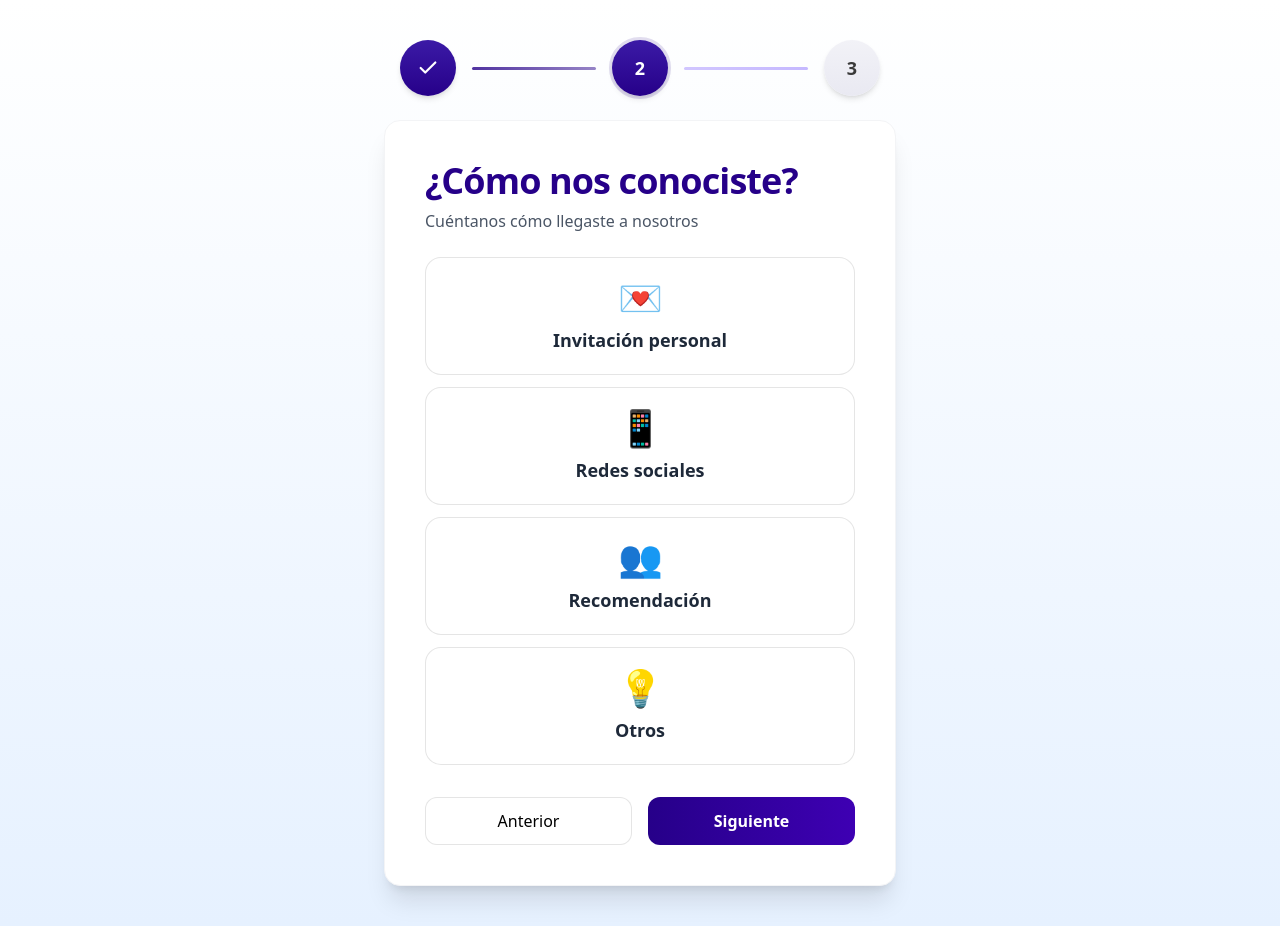
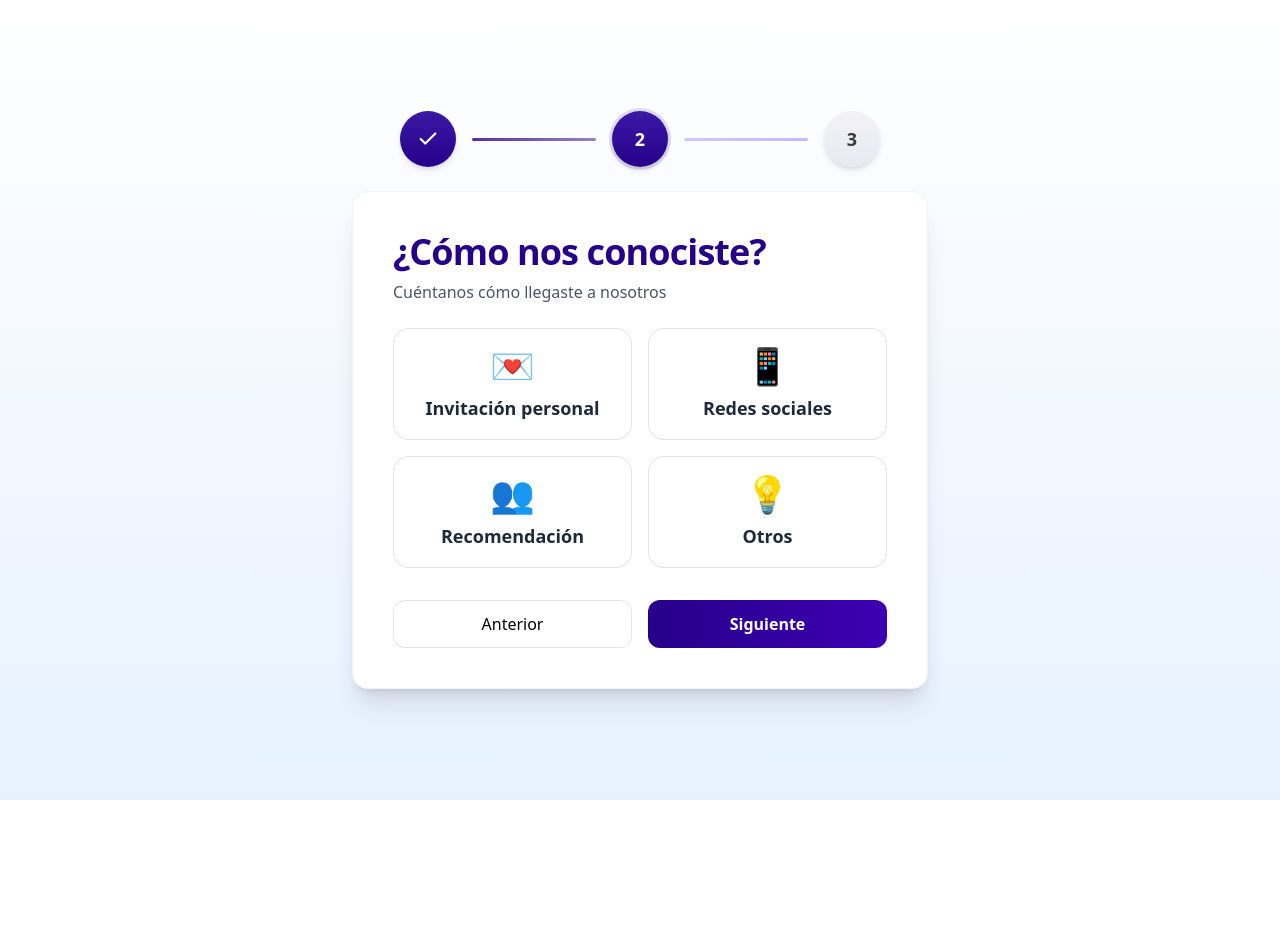
Before and after one commit to luisgarci4/FormularioCentroExp, a React (Vite) app in the folder formulario-centro-exp/: page / in a window 1280 px wide. Both pictures are taken after a click on the button "Siguiente". After the commit the page ends 800 px from the top, so only its background shows below. Built offline with nearby package versions, Linux system fonts and the light colour scheme.

Commit message:
Prototipo 3

```diff
--- a/formulario-centro-exp/src/components/CalificaTuExperiencia.tsx
+++ b/formulario-centro-exp/src/components/CalificaTuExperiencia.tsx
@@ -18,7 +18,7 @@ export default function SatisfaccionFormCard({ onPrev, onNext }: Props) {
 
   const [selected, setSelected] = useState<number | null>(null);
 
-  // Gradientes suaves
+  // Gradientes
   const softGradients = [
     "linear-gradient(90deg, #f6c1b9 0%, #f4a6a0 100%)",
     "linear-gradient(90deg, #f7d5a5 0%, #f3b673 100%)",
@@ -30,21 +30,20 @@ export default function SatisfaccionFormCard({ onPrev, onNext }: Props) {
 
   return (
     <>
-      {/* Tarjeta principal con mismas dimensiones que TusDatos/ComoNosConociste */}
-      <form
+      {/* Tarjeta principal */}
+      <div
         className="w-full max-w-[28rem] sm:max-w-lg bg-white shadow-xl rounded-2xl p-8 sm:p-10 border border-gray-100"
-        aria-label="Formulario de satisfacción"
       >
-        <header className="text-center sm:text-left">
+        <div className="text-center sm:text-left">
           <h1 className="text-3xl sm:text-4xl font-extrabold tracking-tight text-[#260089]">
             Tu experiencia
           </h1>
           <p className="mt-2 text-sm sm:text-base text-gray-600">
             Califica tu experiencia en Tlapps City
           </p>
-        </header>
+        </div>
 
-        {/* Opciones de satisfacción */}
+        {/* Opciones de satisfaccion */}
         <div className="mt-6 space-y-4">
           {opciones.map((op, i) => {
             const isActive = selected === i;
@@ -90,7 +89,6 @@ export default function SatisfaccionFormCard({ onPrev, onNext }: Props) {
                     "text-2xl transition-transform duration-300 ease-out",
                     isActive ? "motion-safe:scale-110" : "group-hover:motion-safe:scale-105",
                   ].join(" ")}
-                  aria-hidden
                 >
                   {op.emoji}
                 </span>
@@ -124,7 +122,7 @@ export default function SatisfaccionFormCard({ onPrev, onNext }: Props) {
             Siguiente
           </button>
         </div>
-      </form>
+      </div>
 
       {/* Animaciones */}
       <style>{`
--- a/formulario-centro-exp/src/components/ComoNosConociste.tsx
+++ b/formulario-centro-exp/src/components/ComoNosConociste.tsx
@@ -13,26 +13,25 @@ export default function ComoNosConociste({ onPrev, onNext }: Props) {
   ];
 
   return (
-    <form
+    <div
       className="
-        w-full max-w-[28rem] sm:max-w-lg bg-white shadow-xl rounded-2xl
+        w-full max-w-[28rem] sm:max-w-lg md:max-w-xl
+        bg-white shadow-xl rounded-2xl
         p-8 sm:p-10 border border-gray-100
         flex flex-col min-h-[28rem]
       "
-      aria-label="¿Cómo nos conociste?"
     >
-      {/* Encabezado */}
-      <header className="text-center sm:text-left">
+      <div className="text-center sm:text-left">
         <h1 className="text-3xl sm:text-4xl font-extrabold tracking-tight text-[#260089]">
           ¿Cómo nos conociste?
         </h1>
         <p className="mt-2 text-sm sm:text-base text-gray-600">
           Cuéntanos cómo llegaste a nosotros
         </p>
-      </header>
+      </div>
 
-      {/* Opciones (compactadas) */}
-      <div className="mt-6 grid grid-cols-1 gap-3">
+      {/* Opciones: 1 columna movil, 2 columnas desktop */}
+      <div className="mt-6 grid grid-cols-1 md:grid-cols-2 gap-3 sm:gap-4">
         {opciones.map((op) => {
           const activa = opcionSeleccionada === op.id;
           return (
@@ -40,13 +39,14 @@ export default function ComoNosConociste({ onPrev, onNext }: Props) {
               key={op.id}
               type="button"
               onClick={() => setOpcionSeleccionada(op.id)}
-              aria-pressed={activa}
               className={[
-                "w-full rounded-2xl border text-left transition-all duration-200",
-                "bg-white px-4 py-4 sm:py-5",
+                "rounded-2xl border bg-white transition-all duration-200",
+                "px-4 h-24 sm:h-28",
+                "flex items-center justify-center text-center",
                 activa
                   ? "border-transparent shadow-md"
                   : "border-black/10 hover:border-[#3e00b3]/30 hover:shadow-sm",
+                "focus:outline-none focus-visible:ring-2 focus-visible:ring-[#260089]/30",
               ].join(" ")}
               style={
                 activa
@@ -60,7 +60,7 @@ export default function ComoNosConociste({ onPrev, onNext }: Props) {
             >
               <div className="flex flex-col items-center gap-2">
                 <span className="text-3xl sm:text-4xl">{op.icon}</span>
-                <span className="text-base sm:text-lg font-semibold text-gray-800 text-center">
+                <span className="text-base sm:text-lg font-semibold text-gray-800">
                   {op.label}
                 </span>
               </div>
@@ -69,7 +69,7 @@ export default function ComoNosConociste({ onPrev, onNext }: Props) {
         })}
       </div>
 
-      {/* Botones inferiores (anclados al fondo de la tarjeta) */}
+      {/* Botones inferiores */}
       <div className="mt-auto pt-8 grid grid-cols-2 gap-4">
         <button
           type="button"
@@ -91,6 +91,6 @@ export default function ComoNosConociste({ onPrev, onNext }: Props) {
           Siguiente
         </button>
       </div>
-    </form>
+    </div>
   );
 }
--- a/formulario-centro-exp/src/components/ProgressBar.tsx
+++ b/formulario-centro-exp/src/components/ProgressBar.tsx
@@ -1,7 +1,7 @@
 import React from "react";
 
 type Props = {
-  current: number; // 0..2
+  current: number; // (para el numero dentro de los circulos)
   primary?: string; // color morado
 };
 
@@ -16,13 +16,12 @@ export default function ProgressBar({
   const isActive = (i: number) => i === current;
 
   return (
-    <nav aria-label="Progreso del formulario" className="w-full">
-      {/* Ancho reducido y alineado al de la tarjeta principal */}
+    <div className="w-full">
       <div className="mx-auto max-w-[28rem] sm:max-w-lg px-2 sm:px-4">
         <div className="flex items-center justify-center">
           {steps.map((_, i) => (
             <React.Fragment key={i}>
-              {/* Círculo */}
+              {/* Circulo */}
               <div
                 className={[
                   "rounded-full grid place-items-center text-white shadow-md",
@@ -36,7 +35,6 @@ export default function ProgressBar({
                   color: isDone(i) || isActive(i) ? "#fff" : "#3a3a3a",
                   outline: isActive(i) ? `3px solid ${primary}22` : "none",
                 }}
-                aria-current={isActive(i) ? "step" : undefined}
               >
                 {isDone(i) ? (
                   <svg
@@ -58,7 +56,7 @@ export default function ProgressBar({
                 )}
               </div>
 
-              {/* Línea entre círculos */}
+              {/* Linea entre círculos */}
               {i < steps.length - 1 && (
                 <div
                   className="h-[3px] rounded-full flex-1 mx-2 sm:mx-4 transition-colors duration-300 opacity-80"
@@ -67,13 +65,12 @@ export default function ProgressBar({
                       ? `linear-gradient(90deg, ${primary} 0%, ${primary}99 100%)`
                       : "linear-gradient(90deg, #c6b8ff 0%, #b7a7ff 100%)",
                   }}
-                  aria-hidden
                 />
               )}
             </React.Fragment>
           ))}
         </div>
       </div>
-    </nav>
+    </div>
   );
 }
--- a/formulario-centro-exp/src/components/RegistroExitoso.tsx
+++ b/formulario-centro-exp/src/components/RegistroExitoso.tsx
@@ -8,7 +8,6 @@ export default function RegistroExitoso({ onRestart }: Props) {
         p-8 sm:p-10 border border-gray-100
         flex flex-col items-center min-h-[28rem]
       "
-      aria-label="Registro exitoso"
     >
       {/* Contenido centrado */}
       <div className="mt-2 flex flex-col items-center text-center gap-4">
@@ -18,7 +17,6 @@ export default function RegistroExitoso({ onRestart }: Props) {
             fill="none"
             stroke="currentColor"
             viewBox="0 0 24 24"
-            aria-hidden
           >
             <circle cx="12" cy="12" r="10" strokeWidth="2" />
             <path
@@ -38,7 +36,6 @@ export default function RegistroExitoso({ onRestart }: Props) {
         </p>
       </div>
 
-      {/* Botón anclado abajo para igualar alturas */}
       <div className="mt-auto w-full pt-8">
         <button
           type="button"
--- a/formulario-centro-exp/src/components/TusDatos.tsx
+++ b/formulario-centro-exp/src/components/TusDatos.tsx
@@ -11,7 +11,6 @@ export default function TusDatosCard({ onNext }: Props) {
   return (
     <form
       className="w-full max-w-[28rem] sm:max-w-lg bg-white shadow-xl rounded-2xl p-8 sm:p-10 border border-gray-100"
-      aria-label="Formulario: Tus datos"
     >
       <header className="text-center sm:text-left">
         <h1 className="text-3xl sm:text-4xl font-extrabold tracking-tight text-[#260089]">
@@ -25,7 +24,7 @@ export default function TusDatosCard({ onNext }: Props) {
       <div className={fieldWrap}>
         <label htmlFor="nombre" className={label}>Nombre completo</label>
         <div className="relative">
-          <span className={icon} aria-hidden>
+          <span className={icon}>
             <svg width="20" height="20" viewBox="0 0 24 24" fill="none">
               <path d="M12 12a5 5 0 1 0-5-5 5 5 0 0 0 5 5Z" stroke="currentColor" strokeWidth="1.6" />
               <path d="M20 21a8 8 0 1 0-16 0" stroke="currentColor" strokeWidth="1.6" />
@@ -38,7 +37,7 @@ export default function TusDatosCard({ onNext }: Props) {
       <div className={fieldWrap}>
         <label htmlFor="correo" className={label}>Correo electrónico</label>
         <div className="relative">
-          <span className={icon} aria-hidden>
+          <span className={icon}>
             <svg width="20" height="20" viewBox="0 0 24 24" fill="none">
               <path d="M4 6h16a2 2 0 0 1 2 2v8a2 2 0 0 1-2 2H4a2 2 0 0 1-2-2V8a2 2 0 0 1 2-2Z" stroke="currentColor" strokeWidth="1.6" />
               <path d="m22 8-10 6L2 8" stroke="currentColor" strokeWidth="1.6" />
@@ -51,7 +50,7 @@ export default function TusDatosCard({ onNext }: Props) {
       <div className={fieldWrap}>
         <label htmlFor="telefono" className={label}>Teléfono</label>
         <div className="relative">
-          <span className={icon} aria-hidden>
+          <span className={icon}>
             <svg width="20" height="20" viewBox="0 0 24 24" fill="none">
               <path d="M22 16.92v2a2 2 0 0 1-2.18 2 19.8 19.8 0 0 1-8.63-3.07 19.5 19.5 0 0 1-6-6A19.8 19.8 0 0 1 2.08 4.2 2 2 0 0 1 4.06 2h2a2 2 0 0 1 2 1.72c.12.9.31 1.78.57 2.63a2 2 0 0 1-.45 2.11L7.1 9.91a16 16 0 0 0 6 6l1.45-1.08a2 2 0 0 1 2.11-.45c.85.26 1.73.45 2.63.57A2 2 0 0 1 22 16.92Z" stroke="currentColor" strokeWidth="1.6" />
             </svg>
--- a/formulario-centro-exp/src/components/Wizard.tsx
+++ b/formulario-centro-exp/src/components/Wizard.tsx
@@ -8,8 +8,8 @@ import ProgressBar from "./ProgressBar";
 export default function Wizard() {
   const [step, setStep] = useState(0); // 0..3
 
-  const next = () => setStep((s) => Math.min(3, s + 1));
-  const prev = () => setStep((s) => Math.max(0, s - 1));
+  const next = () => setStep(step + 1);
+  const prev = () => setStep(step - 1);
   const restart = () => setStep(0);
 
   return (
@@ -17,7 +17,7 @@ export default function Wizard() {
       className="min-h-[100svh] flex flex-col items-center justify-center gap-6 px-5 sm:px-8 py-10"
       style={{ background: "linear-gradient(180deg, #ffffff 0%, #e6f1ff 100%)" }}
     >
-      {/* Progress bar arriba, siempre visible */}
+      {/* Progress bar arriba */}
       <div className="w-full max-w-5xl">
         <ProgressBar current={step} />
       </div>
```
